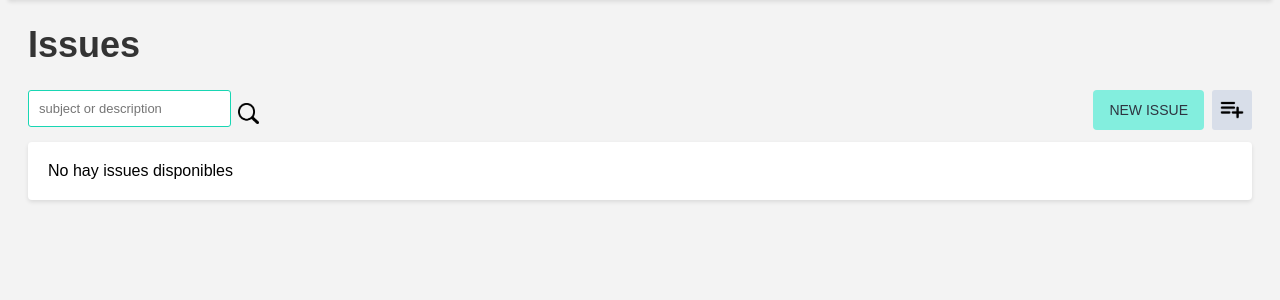
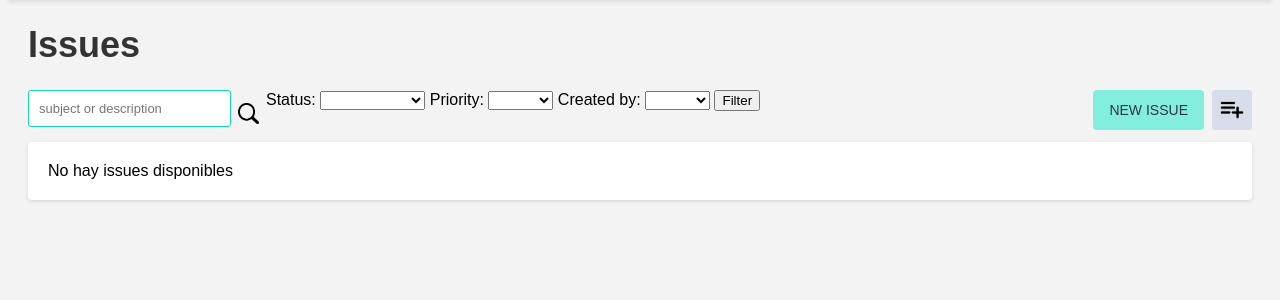
Before and after one commit to ASWPROJECT/BackEnd, a Django app: page / in a window 1280 px wide. Shown: the part 116-416 px from the top of the page. Run offline with Django 4.2, Linux system fonts and the light colour scheme; the visitor is signed in with stand-in values (Sample User, id 1); data comes from the database, SQL or seed files in the repository; data that the repository does not hold is empty.

Commit message:
filters in html

```diff
--- a/issues/templates/issues.html
+++ b/issues/templates/issues.html
@@ -30,6 +30,38 @@
         <form class="search-form" method="GET" action="http://127.0.0.1:8000">
           <input class="search-bar" type="text" name="q" placeholder="subject or description" autocomplete="on">
           <button type="submit" class="search-action-button"></button>
+        </form>
+
+        <form class="filter-form" method="GET" action="http://127.0.0.1:8000">
+          <label for="status">Status:</label>
+          <select id="status" name="status">
+              <option value=""></option>
+              <option value="New">New</option>
+              <option value="In progress">In progress</option>
+              <option value="Ready for test">Ready for test</option>
+              <option value="Closed">Closed</option>
+              <option value="Needs info">Needs info</option>
+              <option value="Rejected">Rejected</option>
+              <option value="Postponed">Postponed</option>
+          </select>
+
+          <label for="priority">Priority:</label>
+          <select id="priority" name="priority">
+              <option value=""></option>
+              <option value="Low">Low</option>
+              <option value="Normal">Normal</option>
+              <option value="High">High</option>
+          </select>
+
+          <label for="creator">Created by:</label>
+          <select id="creator" name="creator">
+            <option value="" {% if issue.priority == '' %}selected{% endif %}></option>
+            {% for user in users %}
+            <option value="{{user.username}}">{{user.username}}</option>
+            {% endfor %}
+          </select>
+
+          <input type="submit" value="Filter">
         </form>
       </div>
       <div class="new-issue">
--- a/issues/views.py
+++ b/issues/views.py
@@ -16,13 +16,32 @@ import json
 @login_required(login_url='login')
 def issues_view(request):
     params = request.GET
+    url = 'http://127.0.0.1:8000/api/issues?'
     q = params.get('q', '')
+    if q != '':
+        url = url + "q=" + q
+
+    status = params.get('status', '')
+    if status != '':
+        url = url + "&status=" + status
+
+    priority = params.get('priority', '')
+    if priority != '':
+        url = url + "&priority=" + priority
+
+    creator = params.get('creator', '')
+    if creator != '':
+        url = url + "&creator=" + creator
     # Hacer la solicitud GET a la API
-    response = requests.get('http://127.0.0.1:8000/api/issues?q=' + q)
+    print(url)
+    response = requests.get(url)
+    User = get_user_model()
+    users = User.objects.all()
 
     # Obtener los datos de la respuesta de la API
     data = response.json()
-    context = {'issues': data}
+    context = {'issues': data,
+               'users': users}
 
     # Renderizar la plantilla HTML y pasar los datos de los resultados
     return render(request, 'issues.html', context)
```
Also changed, not shown: issues/api.py (+12 -0 lines).
